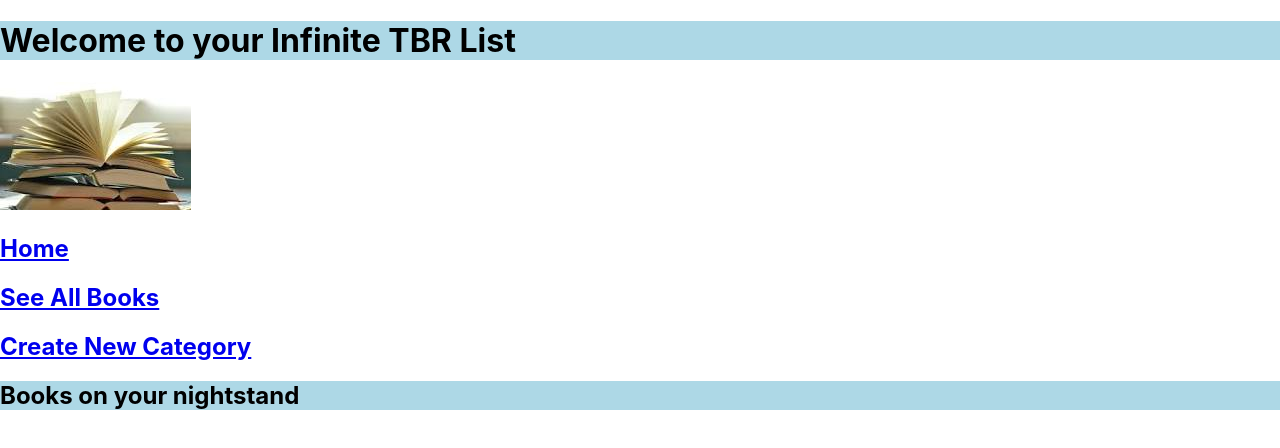
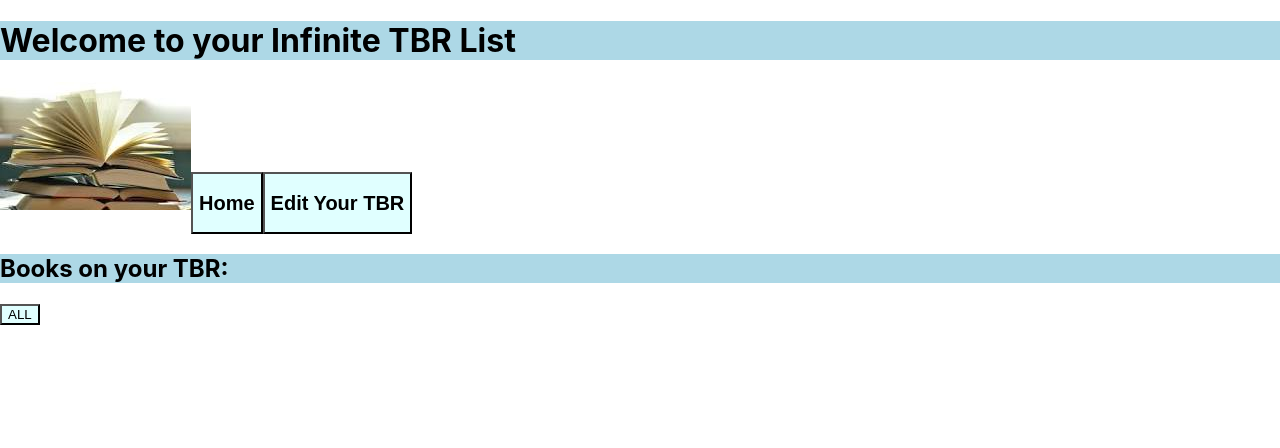
Before and after one commit to yahwehschica7/react-sinatra-frontend, a React (Create React App) app: page / in a window 1280 px wide. Shown: the top 448 px of the page. Built offline with nearby package versions, Linux system fonts and the light colour scheme.

Commit message:
added dropdown html to home

```diff
--- a/src/components/Home.js
+++ b/src/components/Home.js
@@ -5,9 +5,13 @@ import React, { useEffect, useState } from "react"
 const Home = () => {
   return (
     <div>
-      <h2 style={{backgroundColor: "lightblue"}}>Books on your nightstand</h2>
-      {/* book container? fetch the to be read books */}
+      <h2 style={{backgroundColor: "lightblue"}}>Books on your TBR:</h2>
+
+        <div class="dropdown">
+          <button class="dropbtn" style={{backgroundColor: "lightcyan"}}>ALL</button>
+
     </div>
+  </div>
   )
 }
 
--- a/src/components/NavBar.js
+++ b/src/components/NavBar.js
@@ -1,15 +1,15 @@
 import React from 'react'
 import { NavLink } from "react-router-dom"
 
-const linkStyles = {
-    display: "inline-block",
-    width: "100px",
-    padding: "10px",
-    margin: "0 6px 6px",
-    background: "lightblue",
-    textDecoration: "none",
-    color: "black",
-  };
+// const linkStyles = {
+//     display: "inline-block",
+//     width: "100px",
+//     padding: "10px",
+//     margin: "0 6px 6px",
+//     background: "lightblue",
+//     textDecoration: "none",
+//     color: "black",
+//   };
 
 
 const NavBar = () => {
@@ -23,18 +23,20 @@ const NavBar = () => {
         <NavLink
             to="/"
             >
+            <button style={{backgroundColor: "lightcyan"}}>
             <h2>Home</h2>
+            </button>
+
         </NavLink>
         <NavLink
             to="/books"
             >
-            <h2>See All Books</h2>
+            <button style={{backgroundColor: "lightcyan"}}>
+            <h2>Edit Your TBR</h2>
+            </button>
         </NavLink>
-        <NavLink
-            to="/categories"
-            >
-            <h2>Create New Category</h2>
-        </NavLink>
+
+
 
 
     </div>
```
Also changed, not shown: src/containers/BookContainer.js (added, +11 -0 lines).
